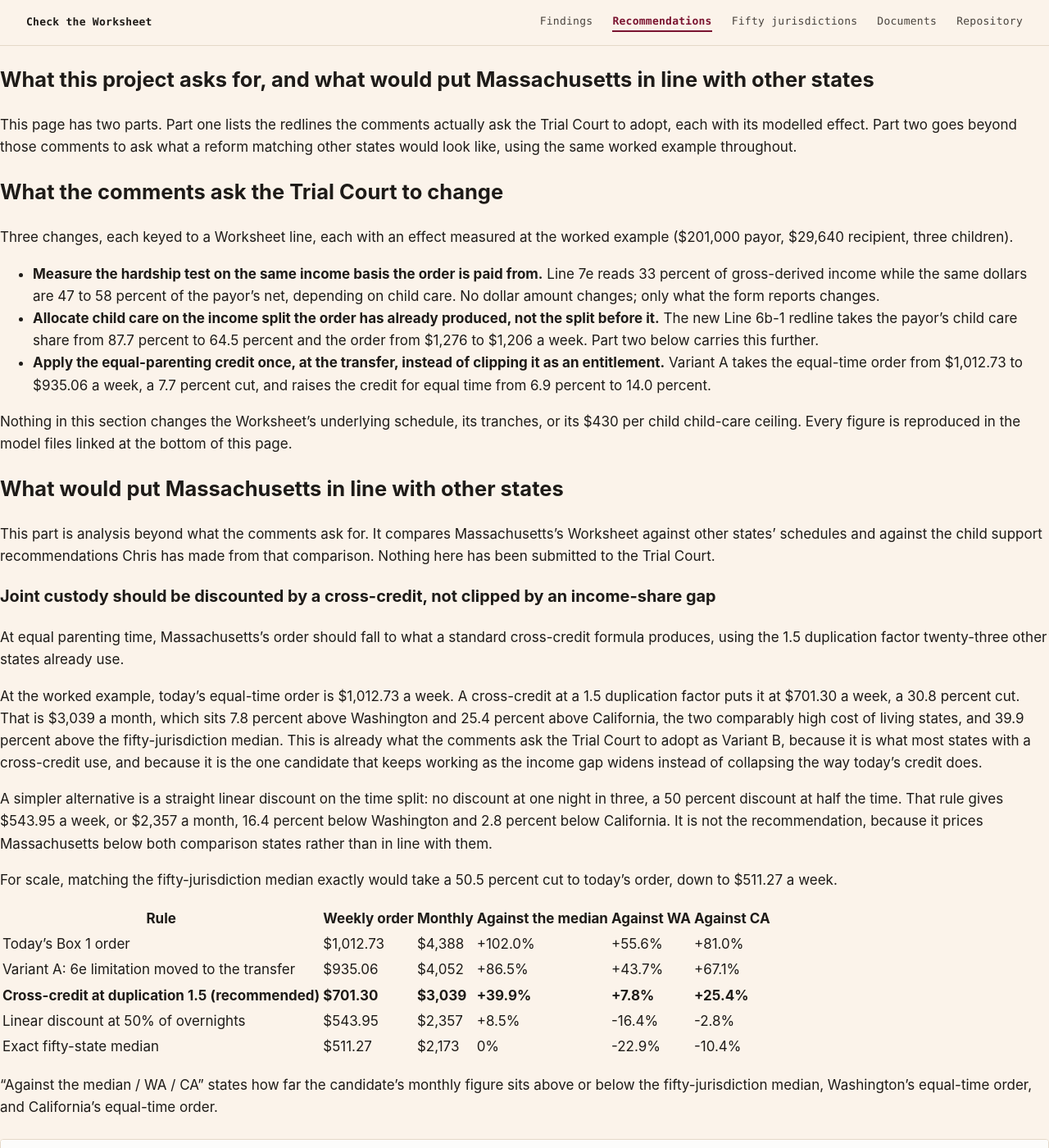
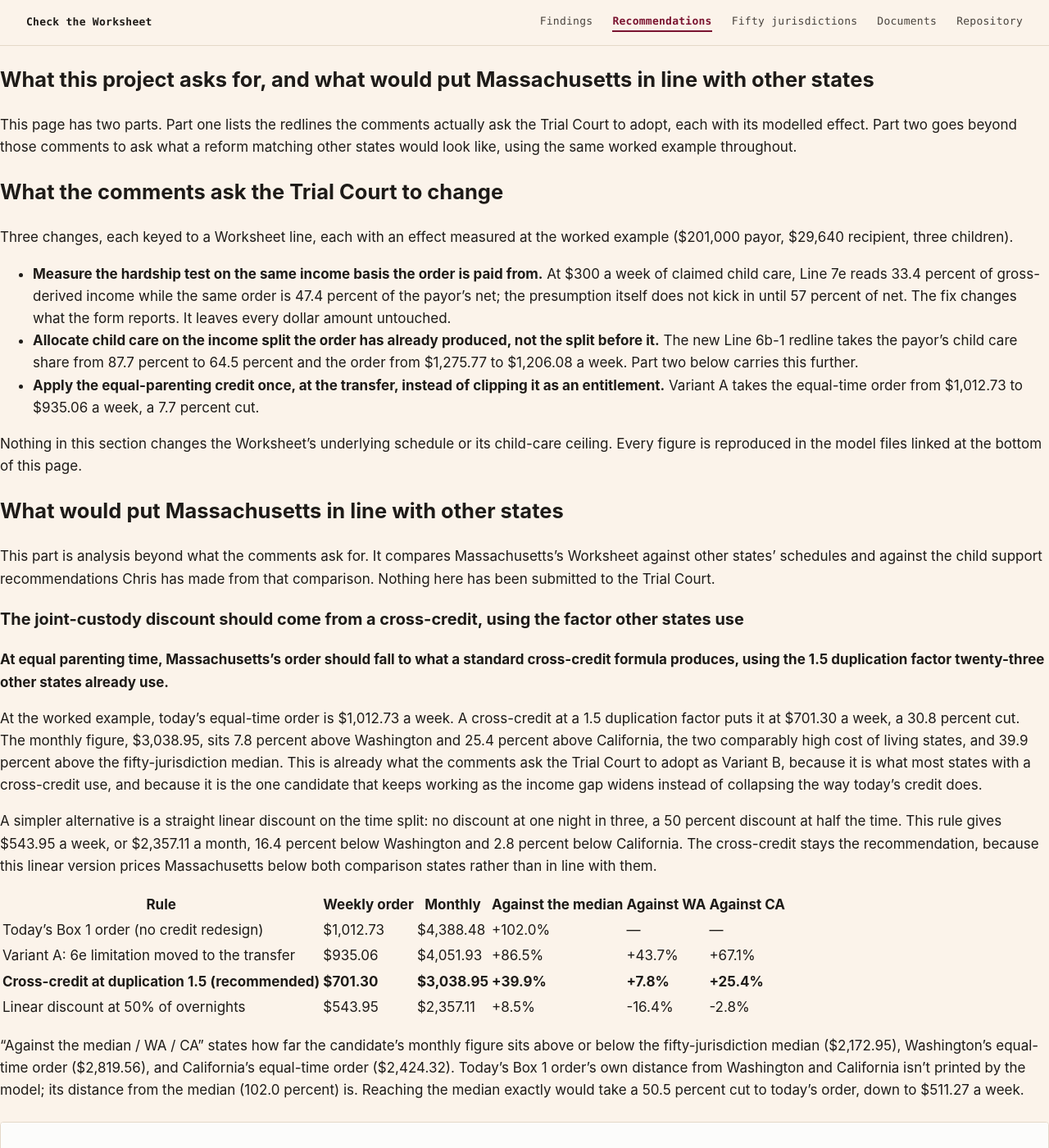
Before and after one commit to campbefs/checktheworksheet, a Jekyll site: the page built from recommendations/index.md, in a window 1280 px wide and 1400 px high. Shown: the whole window at 82% size. Built offline with Jekyll 4.4.1, drawn with Linux system fonts in a browser that asks for light colours; some of the changed text lies outside the part shown.

Commit message:
Recommendations page: cross-credit at 1.5 and post-transfer child care allocation, with every candidate's numbers; nav link
Co-Authored-By: Claude Fable 5.1 <noreply@anthropic.com>

```diff
--- a/recommendations/index.md
+++ b/recommendations/index.md
@@ -18,19 +18,18 @@ matching other states would look like, using the same worked example throughout.
 Three changes, each keyed to a Worksheet line, each with an effect measured at the worked example
 ($201,000 payor, $29,640 recipient, three children).
 
-- **Measure the hardship test on the same income basis the order is paid from.** Line 7e reads 33
-  percent of gross-derived income while the same dollars are 47 to 58 percent of the payor's net,
-  depending on child care. No dollar amount changes; only what the form reports changes.
+- **Measure the hardship test on the same income basis the order is paid from.** At $300 a week of
+  claimed child care, Line 7e reads 33.4 percent of gross-derived income while the same order is
+  47.4 percent of the payor's net; the presumption itself does not kick in until 57 percent of net.
+  The fix changes what the form reports. It leaves every dollar amount untouched.
 - **Allocate child care on the income split the order has already produced, not the split before
   it.** The new Line 6b-1 redline takes the payor's child care share from 87.7 percent to 64.5
-  percent and the order from $1,276 to $1,206 a week. Part two below carries this further.
+  percent and the order from $1,275.77 to $1,206.08 a week. Part two below carries this further.
 - **Apply the equal-parenting credit once, at the transfer, instead of clipping it as an entitlement.**
-  Variant A takes the equal-time order from $1,012.73 to $935.06 a week, a 7.7 percent cut, and
-  raises the credit for equal time from 6.9 percent to 14.0 percent.
+  Variant A takes the equal-time order from $1,012.73 to $935.06 a week, a 7.7 percent cut.
 
-Nothing in this section changes the Worksheet's underlying schedule, its tranches, or its $430 per
-child child-care ceiling. Every figure is reproduced in the model files linked at the bottom of this
-page.
+Nothing in this section changes the Worksheet's underlying schedule or its child-care ceiling. Every
+figure is reproduced in the model files linked at the bottom of this page.
 
 ## What would put Massachusetts in line with other states
 
@@ -38,13 +37,13 @@ This part is analysis beyond what the comments ask for. It compares Massachusett
 against other states' schedules and against the child support recommendations Chris has made from
 that comparison. Nothing here has been submitted to the Trial Court.
 
-### Joint custody should be discounted by a cross-credit, not clipped by an income-share gap
+### The joint-custody discount should come from a cross-credit, using the factor other states use
 
-At equal parenting time, Massachusetts's order should fall to what a standard cross-credit
-formula produces, using the 1.5 duplication factor twenty-three other states already use.
+**At equal parenting time, Massachusetts's order should fall to what a standard cross-credit
+formula produces, using the 1.5 duplication factor twenty-three other states already use.**
 
 At the worked example, today's equal-time order is $1,012.73 a week. A cross-credit at a 1.5
-duplication factor puts it at $701.30 a week, a 30.8 percent cut. That is $3,039 a month, which
+duplication factor puts it at $701.30 a week, a 30.8 percent cut. The monthly figure, $3,038.95,
 sits 7.8 percent above Washington and 25.4 percent above California, the two comparably high cost
 of living states, and 39.9 percent above the fifty-jurisdiction median. This is already what the
 comments ask the Trial Court to adopt as Variant B, because it is what most states with a
@@ -52,23 +51,23 @@ cross-credit use, and because it is the one candidate that keeps working as the
 instead of collapsing the way today's credit does.
 
 A simpler alternative is a straight linear discount on the time split: no discount at one night in
-three, a 50 percent discount at half the time. That rule gives $543.95 a week, or $2,357 a month,
-16.4 percent below Washington and 2.8 percent below California. It is not the recommendation,
-because it prices Massachusetts below both comparison states rather than in line with them.
-
-For scale, matching the fifty-jurisdiction median exactly would take a 50.5 percent cut to today's
-order, down to $511.27 a week.
+three, a 50 percent discount at half the time. This rule gives $543.95 a week, or $2,357.11 a month,
+16.4 percent below Washington and 2.8 percent below California. The cross-credit stays the
+recommendation, because this linear version prices Massachusetts below both comparison states
+rather than in line with them.
 
 | Rule | Weekly order | Monthly | Against the median | Against WA | Against CA |
 |---|---|---|---|---|---|
-| Today's Box 1 order | $1,012.73 | $4,388 | +102.0% | +55.6% | +81.0% |
-| Variant A: 6e limitation moved to the transfer | $935.06 | $4,052 | +86.5% | +43.7% | +67.1% |
-| **Cross-credit at duplication 1.5 (recommended)** | **$701.30** | **$3,039** | **+39.9%** | **+7.8%** | **+25.4%** |
-| Linear discount at 50% of overnights | $543.95 | $2,357 | +8.5% | -16.4% | -2.8% |
-| Exact fifty-state median | $511.27 | $2,173 | 0% | -22.9% | -10.4% |
+| Today's Box 1 order (no credit redesign) | $1,012.73 | $4,388.48 | +102.0% | &mdash; | &mdash; |
+| Variant A: 6e limitation moved to the transfer | $935.06 | $4,051.93 | +86.5% | +43.7% | +67.1% |
+| **Cross-credit at duplication 1.5 (recommended)** | **$701.30** | **$3,038.95** | **+39.9%** | **+7.8%** | **+25.4%** |
+| Linear discount at 50% of overnights | $543.95 | $2,357.11 | +8.5% | -16.4% | -2.8% |
 
 "Against the median / WA / CA" states how far the candidate's monthly figure sits above or below
-the fifty-jurisdiction median, Washington's equal-time order, and California's equal-time order.
+the fifty-jurisdiction median ($2,172.95), Washington's equal-time order ($2,819.56), and
+California's equal-time order ($2,424.32). Today's Box 1 order's own distance from Washington and
+California isn't printed by the model; its distance from the median (102.0 percent) is. Reaching
+the median exactly would take a 50.5 percent cut to today's order, down to $511.27 a week.
 
 {% include figure.html
    id="e08"
@@ -93,10 +92,10 @@ which is the scale this recommendation is measured against.
    source_script="model/charts/fig10_ma_shared_vs_primary.py"
    csv_href="/figures/working/fig10_ma_shared_vs_primary.csv" %}
 
-### Child care should be split on the income mix the order has already created, not the mix before it
+### Child care should be split on the income mix the order has already created
 
-Child care is allocated on the 87.7 percent income split that the order itself has already changed
-to 64.3 percent of gross and 48.2 percent of net.
+**Child care is allocated on the 87.7 percent income split that the order has already changed to
+64.3 percent of gross and 48.2 percent of net.**
 
 At the worked example, three children, $300 a week in child care paid by the recipient: the payor's
 Line 3c income share before the order is 87.7 percent, and Line 6b charges him that share of the
@@ -107,7 +106,7 @@ resources.
 
 The recommended fix allocates child care on the post-transfer split. On post-transfer gross shares,
 the redline already in the comments (Line 6b-1), his share falls from 87.7 percent to 64.5 percent
-and the order falls from $1,276.08 to $1,206.08 a week. The fuller version uses post-transfer net
+and the order falls from $1,275.77 to $1,206.08 a week. The fuller version uses post-transfer net
 shares, 48.2 percent, which the paper treats as the principled endpoint: the Worksheet cannot compute
 it today because it holds no net-income figure anywhere in its calculation.
 
@@ -121,7 +120,7 @@ computed leaves the base order unchanged and charges each parent $7,800 a year r
 | Current worksheet (pre-transfer Line 3c shares) | $1,275.77 | 87.7% | $13,678 |
 | Removed from the worksheet entirely | $1,012.73 | 0.0% | $0 |
 | Split 50-50 after base support | $1,012.73 | 50.0% | $7,800 |
-| **Post-transfer gross shares (Line 6b-1, recommended now)** | **$1,206.08** | **64.5%** | **$10,054** |
+| **Post-transfer shares of available income, Line 3a (Line 6b-1, recommended now)** | **$1,206.08** | **64.5%** | **$10,054** |
 | Post-transfer net shares (principled endpoint, not computable today) | $1,012.73 | 48.2% | $7,513 |
 
 The post-transfer net row uses the same $1,012.73 base order as the current rule and the two
```
